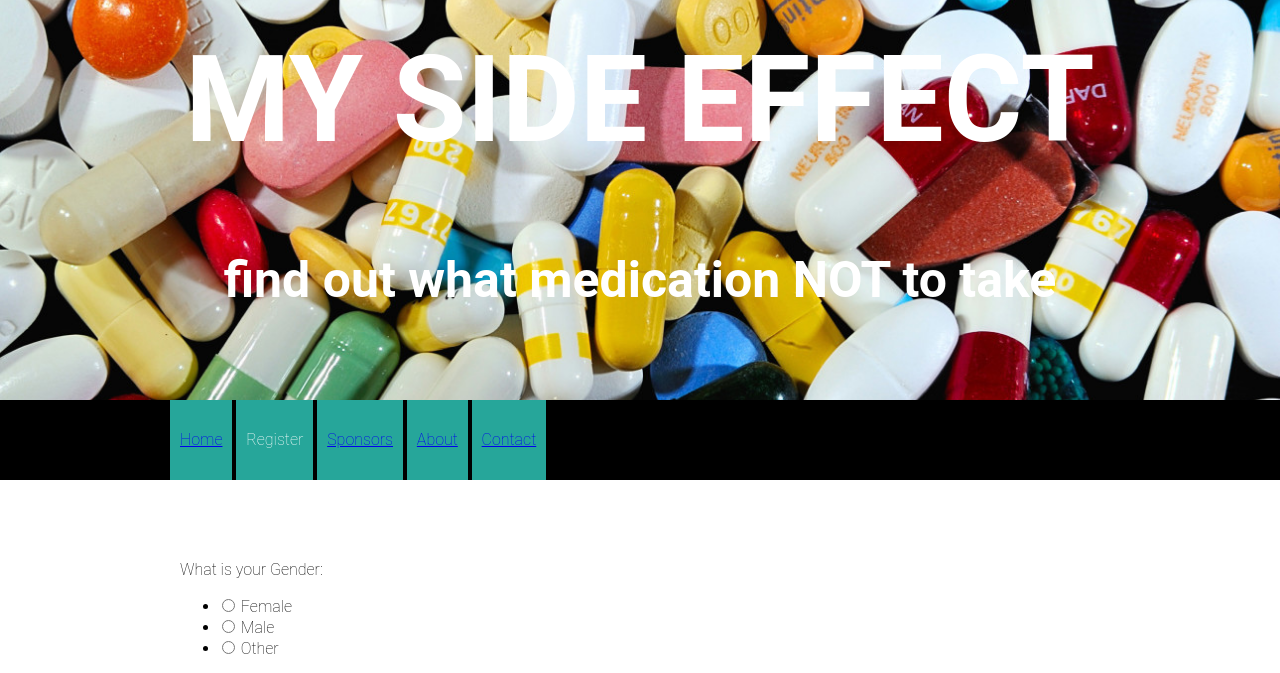
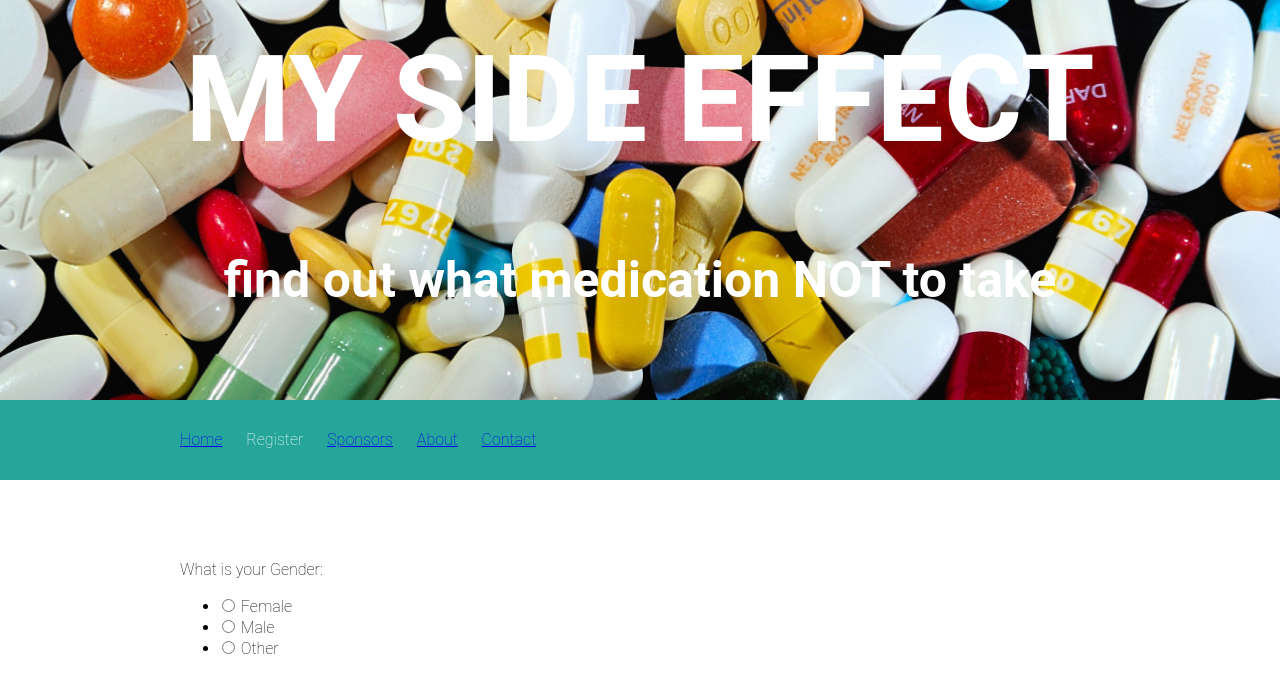
Before and after one commit to MySideEffect-Team/MySideEffect, a Django app: page / in a window 1280 px wide. Shown: the top 673 px of the page. Run offline with Django 3.2, Linux system fonts and the light colour scheme.

Commit message:
css update

```diff
--- a/MySideEffectMain/MySideEffectApp/static/MySideEffectApp/style.css
+++ b/MySideEffectMain/MySideEffectApp/static/MySideEffectApp/style.css
@@ -67,7 +67,7 @@ body {
 }
 
 .nav {
-  background: #000;
+  background: #26a69a;
   height: 80px;
   width: 100%;
 }
@@ -92,6 +92,7 @@ body {
 
 .btn:hover, .nav ul li:hover {
   background: #117bff;
+  color: #fff;
   cursor: pointer;
   transition: background .5s;
 }
```
